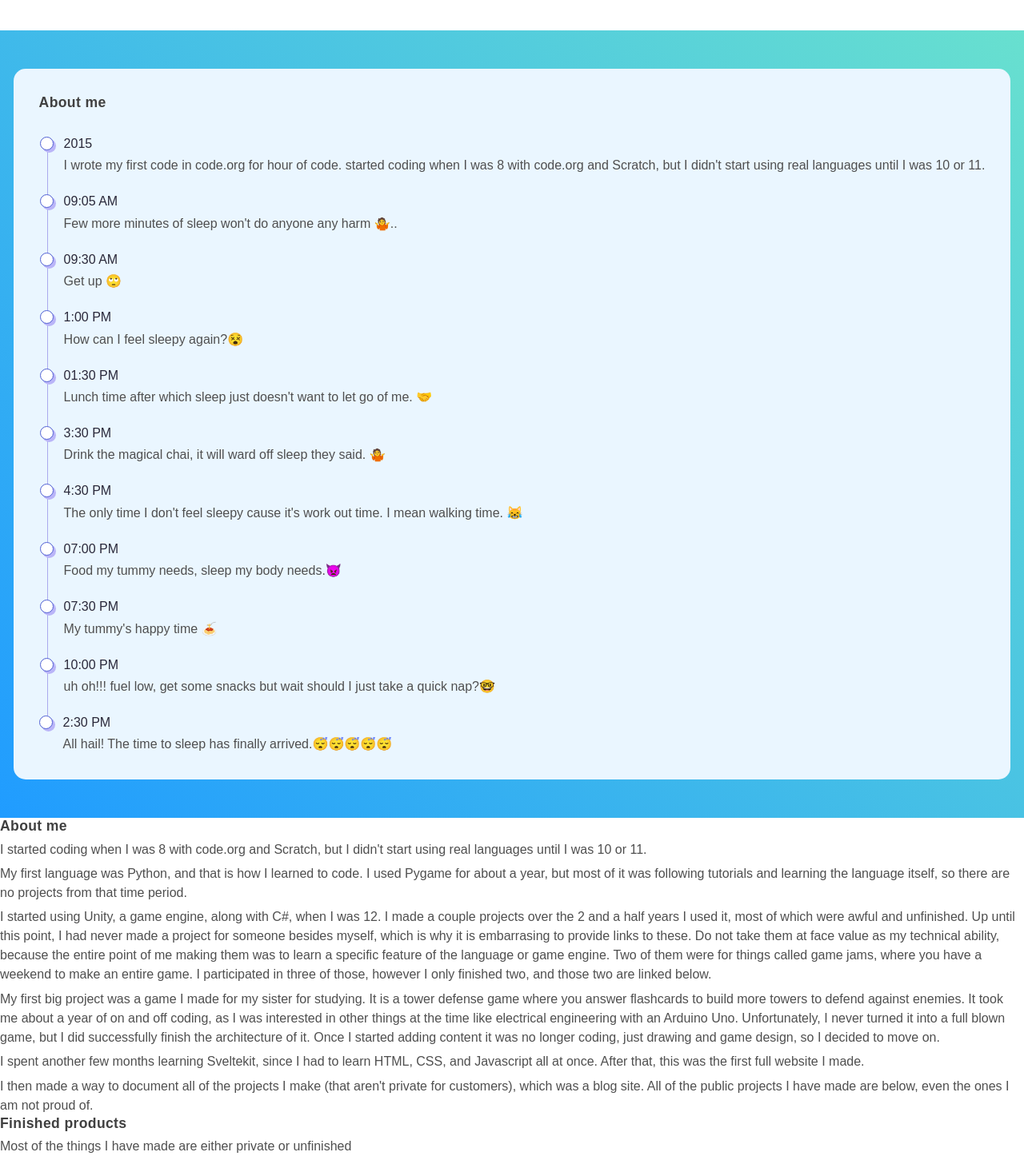
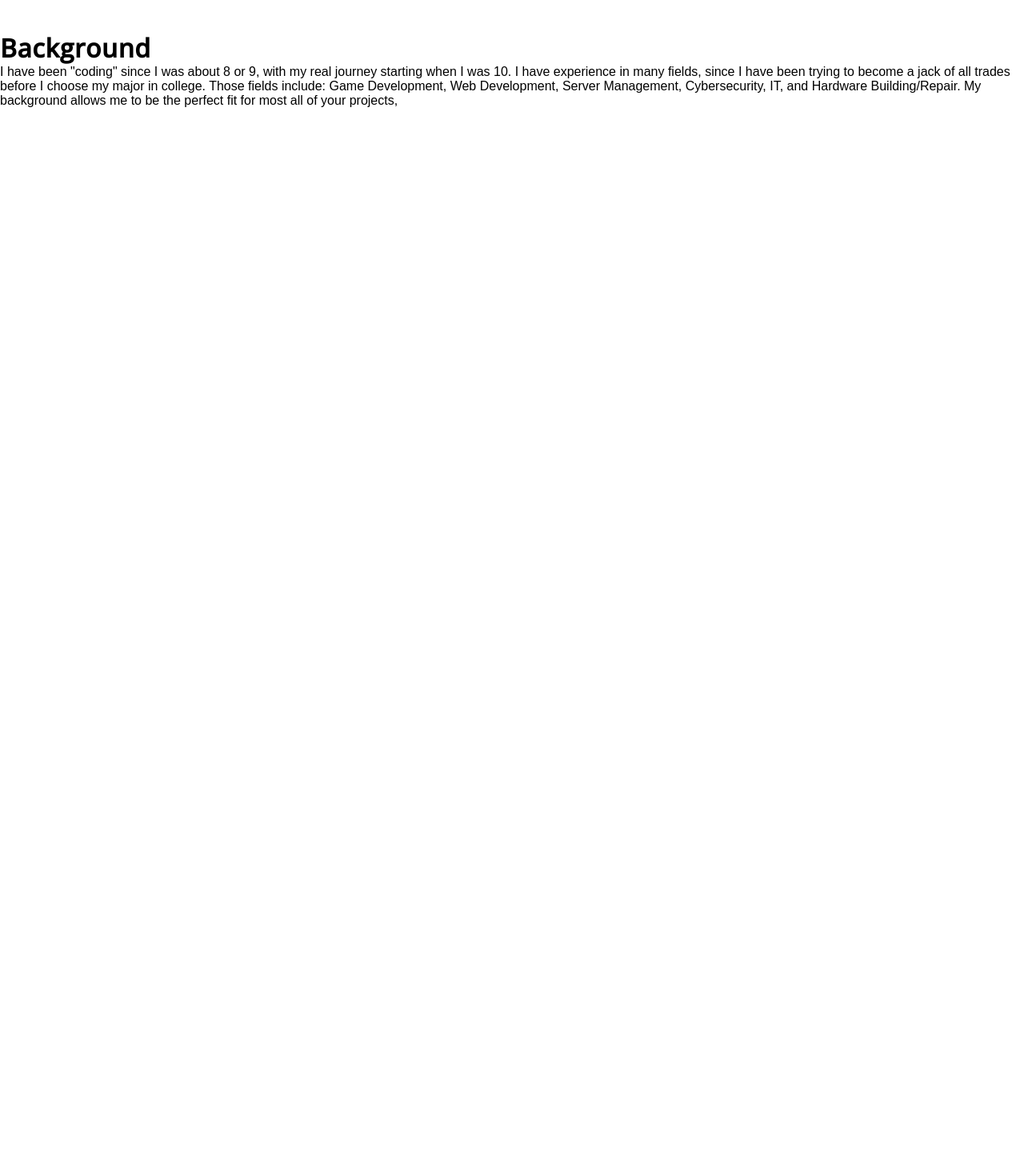
Before and after one commit to Jax-Hax/ComputerKidVA, a SvelteKit app: page /about in a window 1280 px wide. Shown: the part 88-1534 px from the top of the page at 80% size. After the commit the page ends 800 px from the top, so only its background shows below. Built offline with nearby package versions, Linux system fonts and the light colour scheme; a web font is replaced by a local one.

Commit message:
working on about me

```diff
--- a/src/routes/+layout.svelte
+++ b/src/routes/+layout.svelte
@@ -17,15 +17,12 @@
 			margin: 0;
 			padding: 0;
 			font-family: 'Arsenal', sans-serif;
-			color: #404040;
-		}
+			color: black;
+			}
 
-		h1 {
+		h1, h2, button{
 			font-family: 'Open Sans', sans-serif;
 			letter-spacing: 0.02em;
-		}
-		button {
-			font-family: 'Open Sans', sans-serif;
 		}
 		.headerbutton:hover {
 			background-color: white; /* Green */
--- a/src/routes/about/+page.svelte
+++ b/src/routes/about/+page.svelte
@@ -1,157 +1,4 @@
-<div class="container">
-  <div class="wrapper">
-    <h1> About me</h1>
-    <ul class="sessions">
-      <li>
-        <div class="time">2015</div>
-        <p>I wrote my first code in code.org for hour of code. started coding when I was 8 with code.org and Scratch, but I didn't start using real languages until I was 10 or 11.</p>
-      </li>
-      <li>
-        <div class="time">09:05 AM</div>
-        <p>Few more minutes of sleep won't do anyone any harm 🤷..</p>
-      </li>
-      <li>
-        <div class="time">09:30 AM</div>
-        <p>Get up 🙄</p>
-      </li>
-      <li>
-        <div class="time">1:00 PM</div>
-        <p>How can I feel sleepy again?😵</p>
-      </li>
-      <li>
-        <div class="time">01:30 PM</div>
-        <p>Lunch time after which sleep just doesn't want to let go of me. 🤝</p>
-      </li>
-      <li>
-        <div class="time">3:30 PM</div>
-        <p>Drink the magical chai, it will ward off sleep they said. 🤷‍</p>
-      </li>
-      <li>
-        <div class="time">4:30 PM </div>
-        <p>The only time I don't feel sleepy cause it's work out time. I mean walking time. 😹</p>
-      </li>
-      <li>
-        <div class="time">07:00 PM </div>
-        <p>Food my tummy needs, sleep my body needs.👿</p>
-      </li>
-      <li>
-        <div class="time">07:30 PM </div>
-        <p>My tummy's happy time 🍝</p>
-      </li>
-      <li>
-        <div class="time">10:00 PM </div>
-        <p>uh oh!!! fuel low, get some snacks but wait should I just take a quick nap?🤓 </p>
-      </li>
-      <li>
-        <div class="time">2:30 PM </div>
-        <p>All hail! The time to sleep has finally arrived.😴😴😴😴😴 </p>
-      </li>
-    </ul>
-  </div>
-</div>
-
-
-
-
-
-<section>
-<h1>
-About me</h1>
+<h1>Background</h1>
 <p>
-I started coding when I was 8 with code.org and Scratch, but I didn't start using real languages until I was 10 or 11.
+I have been "coding" since I was about 8 or 9, with my real journey starting when I was 10. I have experience in many fields, since I have been trying to become a jack of all trades before I choose my major in college. Those fields include: Game Development, Web Development, Server Management, Cybersecurity, IT, and Hardware Building/Repair. My background allows me to be the perfect fit for most all of your projects,
 </p>
-<p>
-My first language was Python, and that is how I learned to code. I used Pygame for about a year, but most of it was following tutorials and learning the language itself, so there are no projects from that time period.
-</p>
-<p>
-I started using Unity, a game engine, along with C#, when I was 12. I made a couple projects over the 2 and a half years I used it, most of which were awful and unfinished. Up until this point, I had never made a project for someone besides myself, which is why it is embarrasing to provide links to these. Do not take them at face value as my technical ability, because the entire point of me making them was to learn a specific feature of the language or game engine. Two of them were for things called game jams, where you have a weekend to make an entire game. I participated in three of those, however I only finished two, and those two are linked below.
-</p>
-<p>
-My first big project was a game I made for my sister for studying. It is a tower defense game where you answer flashcards to build more towers to defend against enemies. It took me about a year of on and off coding, as I was interested in other things at the time like electrical engineering with an Arduino Uno. Unfortunately, I never turned it into a full blown game, but I did successfully finish the architecture of it. Once I started adding content it was no longer coding, just drawing and game design, so I decided to move on.
-</p>
-<p>
-I spent another few months learning Sveltekit, since I had to learn HTML, CSS, and Javascript all at once. After that, this was the first full website I made.
-</p>
-
-<p>
-I then made a way to document all of the projects I make (that aren't private for customers), which was a blog site. All of the public projects I have made are below, even the ones I am not proud of.
-</p>
-</section>
-<section>
-<h1>
-Finished products</h1>
-<p>
-Most of the things I have made are either private or unfinished
-</p>
-card list of websites
-</section>
-
-<style>
-ul, li{
-  list-style: none;
-  padding: 0;
-}
-
-.container{
-      overflow-x: hidden;
-
-  display: flex;
-  justify-content: center;
-  align-items: center;
-  padding: 3rem 1rem;
-  background: linear-gradient(45deg, #209cff, #68e0cf);
-}
-.wrapper{
-  background: #eaf6ff;
-  padding: 2rem;
-  border-radius: 15px;
-}
-h1{
-  font-size: 1.1rem;
-  font-family: sans-serif;
-}
-.sessions{
-  margin-top: 2rem;
-  border-radius: 12px;
-  position: relative;
-}
-li{
-  padding-bottom: 1.5rem;
-  border-left: 1px solid #abaaed;
-  position: relative;
-  padding-left: 20px;
-  margin-left: 10px;
-}
-  li:last-child{
-    border: 0px;
-    padding-bottom: 0;
-  }
-  li:before{
-    content: '';
-    width: 15px;
-    height: 15px;
-    background: white;
-    border: 1px solid #4e5ed3;
-    box-shadow: 3px 3px 0px #bab5f8;
-    box-shadow: 3px 3px 0px #bab5f8;
-    border-radius: 50%;
-    position: absolute;
-    left: -10px;
-    top: 0px;
-  }
-.time{
-  color: #2a2839;
-  font-family: 'Poppins', sans-serif;
-  font-weight: 500;
-  @include mobile-and-up{
-    font-size: .9rem;
-  }
-
-}
-p{
-  color: #4f4f4f;
-      font-family: sans-serif;
-  line-height: 1.5;
-  margin-top:0.4rem;
-}
-</style>
```
Also changed, not shown: src/routes/+page.svelte (+18 -4 lines).
